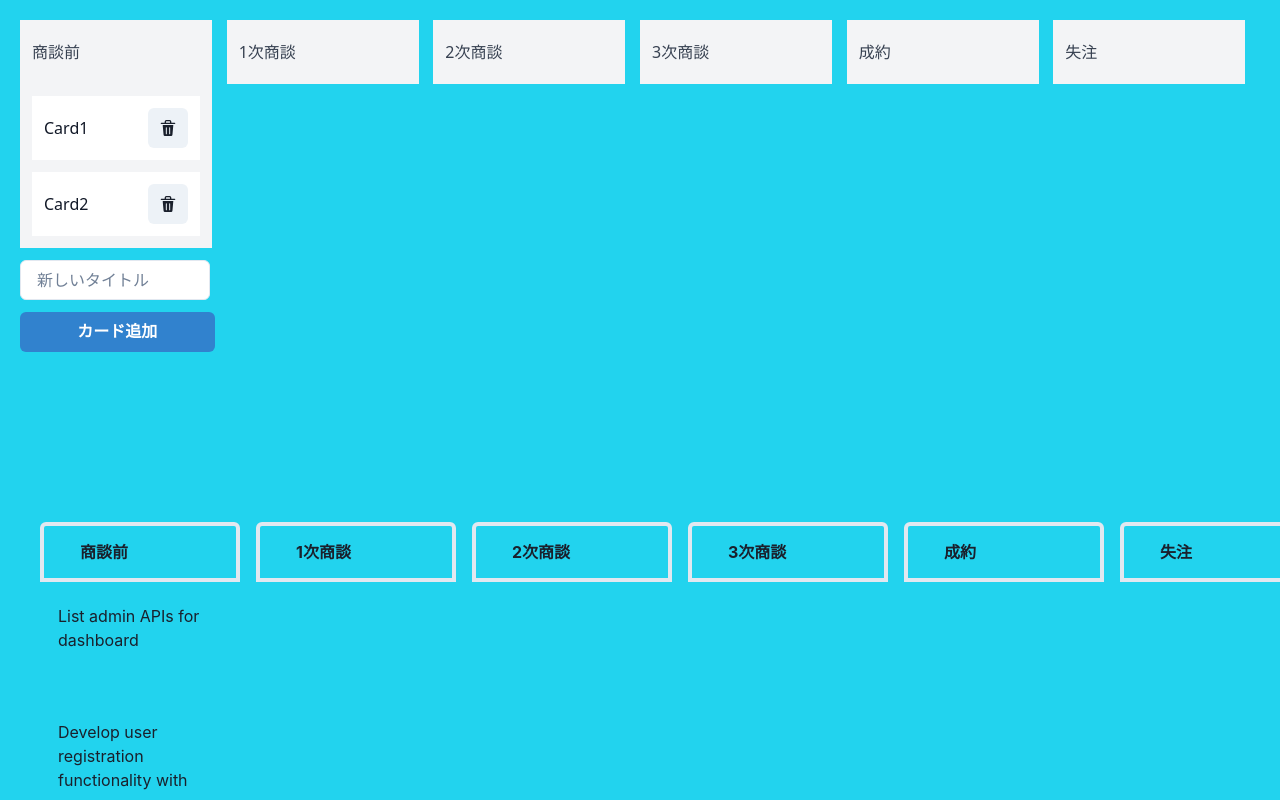
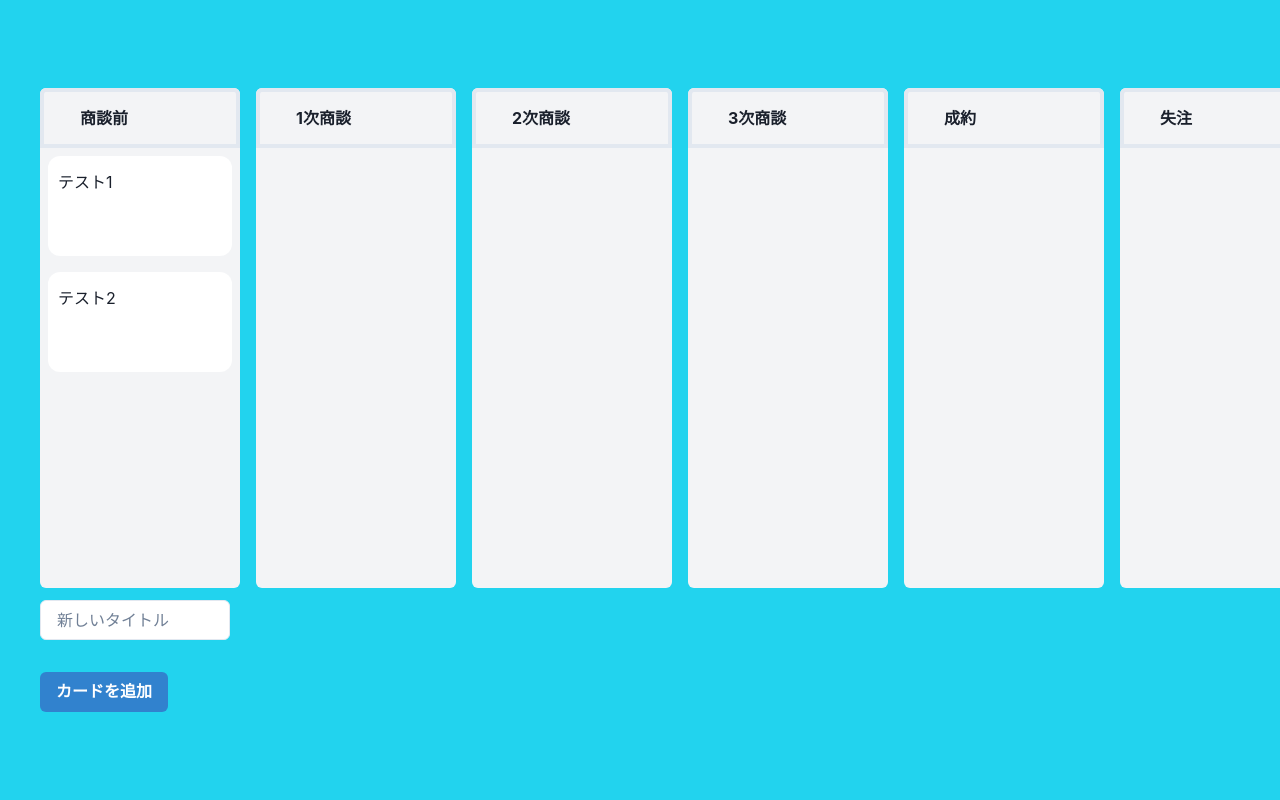
Before and after one commit to omegamaster86/calling, a Next.js app in the folder front/: page /apoint-list in a window 1280 px wide. Shown: the top 800 px of the page. Built offline with nearby package versions, Linux system fonts and the light colour scheme.

Commit message:
Trello風に設計完了

```diff
--- a/front/components/ApointList/ColumnContainer.tsx
+++ b/front/components/ApointList/ColumnContainer.tsx
@@ -1,17 +1,15 @@
-
 import { SortableContext, useSortable } from "@dnd-kit/sortable";
 import type { Column, Id, Task } from "./types";
 import { CSS } from "@dnd-kit/utilities";
 import { useMemo, useState } from "react";
-import { PlusIcon } from "./Icons";
 import TaskCard from "./TaskCard";
+import { Input, Button } from "@chakra-ui/react";
 
 interface Props {
 	column: Column;
 	deleteColumn: (id: Id) => void;
 	updateColumn: (id: Id, title: string) => void;
-
-  createTask: (columnId: Id) => void;
+	createTask: (columnId: Id, content: string) => void;
 	updateTask: (id: Id, content: string) => void;
 	deleteTask: (id: Id) => void;
 	tasks: Task[];
@@ -24,10 +22,10 @@ function ColumnContainer({
 	createTask,
 	tasks,
 	deleteTask,
-  // updateTask,
 }: Props) {
 	const [editMode, setEditMode] = useState(false);
-
+	const [newCardTitle, setNewCardTitle] = useState<string>("");
+	const [activeColumnId, setActiveColumnId] = useState<string | null>(null);
 	const tasksIds = useMemo(() => {
 		return tasks.map((task) => task.id);
 	}, [tasks]);
@@ -53,20 +51,27 @@ function ColumnContainer({
 		transform: CSS.Transform.toString(transform),
 	};
 
+  const handleAddCard = (columnId: Id, cardTitle: string) => {
+  if (!cardTitle.trim()) return; // タイトルが空白の場合は何もしない
+  createTask(columnId, cardTitle);
+  setNewCardTitle("");
+  }
 	if (isDragging) {
 		return (
 			<div
 				ref={setNodeRef}
 				style={style}
-        className="bg-columnBackgroundColor opacity-40 border-2 border-pink-500 w-[350px] h-[500px] max-h-[500px] rounded-md flex flex-col"/>
+				className="bg-columnBackgroundColor opacity-40 border-2 border-pink-500 w-[350px] h-[500px] max-h-[500px] rounded-md flex flex-col"
+			/>
 		);
 	}
 
 	return (
+		<div>
 			<div
 				ref={setNodeRef}
 				style={style}
-      className="bg-columnBackgroundColor h-[500px] min-w-[200px] rounded-md flex flex-col"
+				className=" bg-gray-100 h-[500px] min-w-[200px] rounded-md flex flex-col"
 			>
 				{/* Column title */}
 				<div
@@ -75,12 +80,10 @@ function ColumnContainer({
 					onClick={() => {
 						setEditMode(true);
 					}}
-        className="bg-mainBackgroundColor text-md h-[60px] cursor-grab rounded-md rounded-b-none p-3 font-bold border-columnBackgroundColor border-4 flex items-center justify-between"
+					className="text-md h-[60px] cursor-grab rounded-md rounded-b-none p-3 font-bold border-columnBackgroundColor border-4 flex items-center justify-between"
 				>
 					<div className="flex gap-2">
-          <div
-            className="flex justify-center items-center bg-columnBackgroundColor px-2 py-1 text-sm rounded-full">
-          </div>
+						<div className="flex justify-center items-center px-2 py-1 text-sm rounded-full" />
 						{!editMode && column.title}
 						{editMode && (
 							<input
@@ -102,8 +105,8 @@ function ColumnContainer({
 						onClick={() => {
 							deleteColumn(column.id);
 						}}
-          className=" stroke-gray-500 hover:stroke-white hover:bg-columnBackgroundColor rounded px-1 py-2">
-        </button>
+						className=" stroke-gray-500 hover:stroke-white hover:bg-columnBackgroundColor rounded px-1 py-2"
+					/>
 				</div>
 
 				{/* Column task container */}
@@ -114,22 +117,38 @@ function ColumnContainer({
 								key={task.id}
 								task={task}
 								deleteTask={deleteTask}
-              // updateTask={updateTask}
 							/>
 						))}
 					</SortableContext>
 				</div>
-      {/* Column footer */}
-      <button
-        type="button"
-        className="flex gap-2 items-center border-columnBackgroundColor border-2 rounded-md p-4 border-x-columnBackgroundColor hover:bg-mainBackgroundColor hover:text-rose-500 active:bg-black"
+			</div>
+			{column.title === "商談前" && (
+				<div>
+					<Input
+						type="text"
+						placeholder="新しいタイトル"
+						bg="white"
+						w={190}
+						value={activeColumnId === column.id ? newCardTitle : ""}
+						onChange={(e) => {
+							setActiveColumnId(column.id.toString());
+							setNewCardTitle(e.target.value);
+						}}
+						className="my-3"
+					/>
+					<Button
+						type="submit"
+						colorScheme="blue"
+						mt={5}
 						onClick={() => {
-          createTask(column.id);
+							createTask(column.id, newCardTitle);
+							handleAddCard(column.id, newCardTitle);
 						}}
 					>
-        <PlusIcon />
-        Add task
-      </button>
+						カードを追加
+					</Button>
+				</div>
+			)}
 		</div>
 	);
 }
--- a/front/components/ApointList/KanbanBoard.tsx
+++ b/front/components/ApointList/KanbanBoard.tsx
@@ -48,13 +48,12 @@ const defaultTasks: Task[] = [
 	{
 		id: "1",
 		columnId: "col1",
-		content: "List admin APIs for dashboard",
+		content: "テスト1",
 	},
 	{
 		id: "2",
 		columnId: "col1",
-		content:
-			"Develop user registration functionality with OTP delivered on SMS after email confirmation and phone number confirmation",
+		content:"テスト2",
 	},
 ];
 
@@ -102,15 +101,6 @@ function KanbanBoard() {
 							))}
 						</SortableContext>
 					</div>
-					{/* <button
-						type="button"
-						onClick={() => {
-							createNewColumn();
-						}}
-						className=" h-[60px] w-[350px] min-w-[350px] cursor-pointer rounded-lg bg-mainBackgroundColor border-2 border-columnBackgroundColor p-4 ring-rose-500 hover:ring-2 flex gap-2">
-						<PlusIcon />
-						Add Column
-					</button> */}
 				</div>
 
 				{isClient
@@ -143,11 +133,11 @@ function KanbanBoard() {
 		</div>
 	);
 
-	function createTask(columnId: Id) {
+	function createTask(columnId: Id, content: string) {
 		const newTask: Task = {
 			id: generateId(),
 			columnId,
-			content: `Task ${tasks.length + 1}`,
+			content: content,
 		};
 
 		setTasks([...tasks, newTask]);
@@ -166,15 +156,6 @@ function KanbanBoard() {
 
 		setTasks(newTasks);
 	}
-
-	// function createNewColumn() {
-	// 	const columnToAdd: Column = {
-	// 		id: generateId(),
-	// 		title: `Column ${columns.length + 1}`,
-	// 	};
-
-	// 	setColumns([...columns, columnToAdd]);
-	// }
 
 	function deleteColumn(id: Id) {
 		const filteredColumns = columns.filter((col) => col.id !== id);
@@ -277,7 +258,6 @@ function KanbanBoard() {
 }
 
 function generateId() {
-	/* Generate a random number between 0 and 10000 */
 	return Math.floor(Math.random() * 10001);
 }
 
--- a/front/components/ApointList/TaskCard.tsx
+++ b/front/components/ApointList/TaskCard.tsx
@@ -7,12 +7,10 @@ import { CSS } from "@dnd-kit/utilities";
 interface Props {
 	task: Task;
 	deleteTask: (id: Id) => void;
-	// updateTask: (id: Id, content: string) => void;
 }
 
 function TaskCard({ task, deleteTask }: Props) {
 	const [mouseIsOver, setMouseIsOver] = useState(false);
-	const [editMode, setEditMode] = useState(true);
 
 	const {
 		setNodeRef,
@@ -27,17 +25,11 @@ function TaskCard({ task, deleteTask }: Props) {
 			type: "Task",
 			task,
 		},
-		disabled: editMode,
 	});
 
 	const style = {
 		transition,
 		transform: CSS.Transform.toString(transform),
-	};
-
-	const toggleEditMode = () => {
-		setEditMode((prev) => !prev);
-		setMouseIsOver(false);
 	};
 
 	if (isDragging) {
@@ -49,42 +41,13 @@ function TaskCard({ task, deleteTask }: Props) {
 		);
 	}
 
-	if (editMode) {
-		return (
-			<div
-				ref={setNodeRef}
-				style={style}
-				{...attributes}
-				{...listeners}
-				className="p-2.5 h-[100px] min-h-[100px] items-center flex text-left rounded-xl hover:ring-2 hover:ring-inset hover:ring-rose-500 cursor-grab relative"
-			>
-				<textarea
-					className="
-        h-[90%]
-        w-full resize-none border-none rounded bg-transparent focus:outline-none
-        "
-					value={task.content}
-					placeholder="Task content here"
-					onBlur={toggleEditMode}
-					// onKeyDown={(e) => {
-					// 	if (e.key === "Enter" && e.shiftKey) {
-					// 		toggleEditMode();
-					// 	}
-					// }}
-					// onChange={(e) => updateTask(task.id, e.target.value)}
-				/>
-			</div>
-		);
-	}
-
 	return (
 		<div
 			ref={setNodeRef}
 			style={style}
 			{...attributes}
 			{...listeners}
-			// onClick={toggleEditMode}
-			className="bg-mainBackgroundColor p-2.5 h-[100px] min-h-[100px] items-center flex text-left rounded-xl hover:ring-2 hover:ring-inset hover:ring-rose-500 cursor-grab relative task"
+			className="bg-white p-2.5 h-[100px] min-h-[100px] items-center flex text-left rounded-xl hover:ring-2 hover:ring-inset hover:ring-rose-500 cursor-grab relative task"
 			onMouseEnter={() => {
 				setMouseIsOver(true);
 			}}
@@ -102,7 +65,7 @@ function TaskCard({ task, deleteTask }: Props) {
 					onClick={() => {
 						deleteTask(task.id);
 					}}
-					className="stroke-white absolute right-4 top-1/2 -translate-y-1/2 bg-columnBackgroundColor p-2 rounded opacity-60 hover:opacity-100">
+					className="absolute right-4 top-1/2 -translate-y-1/2 p-2 rounded opacity-60 hover:opacity-100">
 					<Delete />
 				</button>
 			)}
--- a/front/pages/apoint-list.tsx
+++ b/front/pages/apoint-list.tsx
@@ -1,12 +1,10 @@
 import React from 'react'
-import ApointListAll from "../components/ApointList/ApointList"
 import KanbanBoard from "../components/ApointList/KanbanBoard"
 
 
 const ApointList = () => {
   return (
     <div className='bg-cyan-400 min-h-screen'>
-      <ApointListAll/>
       <KanbanBoard/>
     </div>
   )
```
Lines whose indentation alone changed are shown as unchanged.
